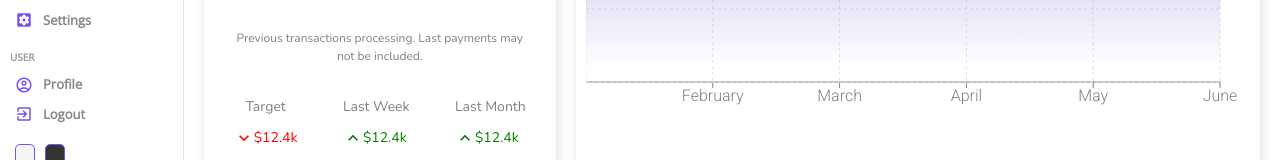
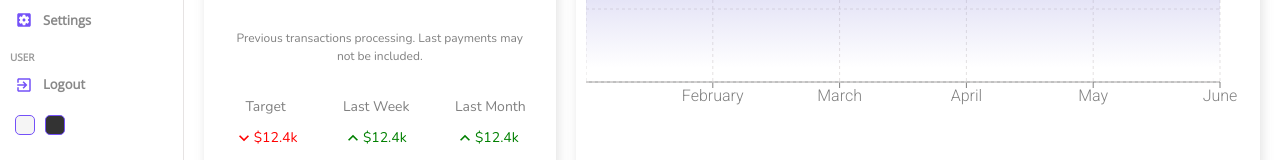
Before and after one commit to LMFront-end/Raul_hardaware_store_frontend, a React (Create React App) app: page / in a window 1280 px wide. Shown: the part 469-629 px from the top of the page. Built offline with nearby package versions, Linux system fonts and the light colour scheme; no server answers; sample sign-in values are in the browser's storage.

Commit message:
se modifica Sidebar

```diff
--- a/src/components/sidebar/Sidebar.jsx
+++ b/src/components/sidebar/Sidebar.jsx
@@ -97,12 +97,6 @@ const Sidebar = () => {
             <span>Settings</span>
           </li>
           <p className="title">USER</p>
-          <Link to="/profile" style={{ textDecoration: "none" }}>
-            <li>
-              <AccountCircleOutlinedIcon  className="icon" />
-              <span>Profile</span>
-            </li>
-          </Link>
           <Link to="/login" style={{ textDecoration: "none" }}>
             <li>
               <ExitToAppIcon  className="icon" />
```
